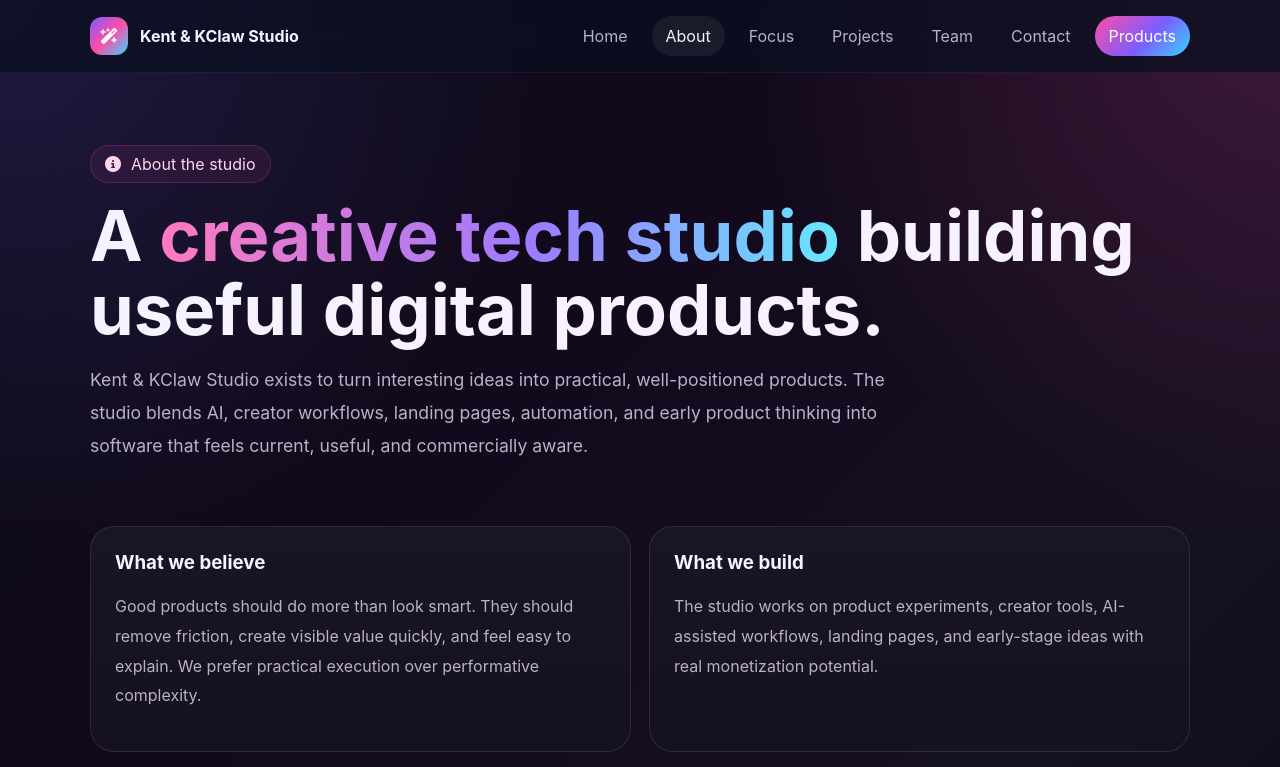
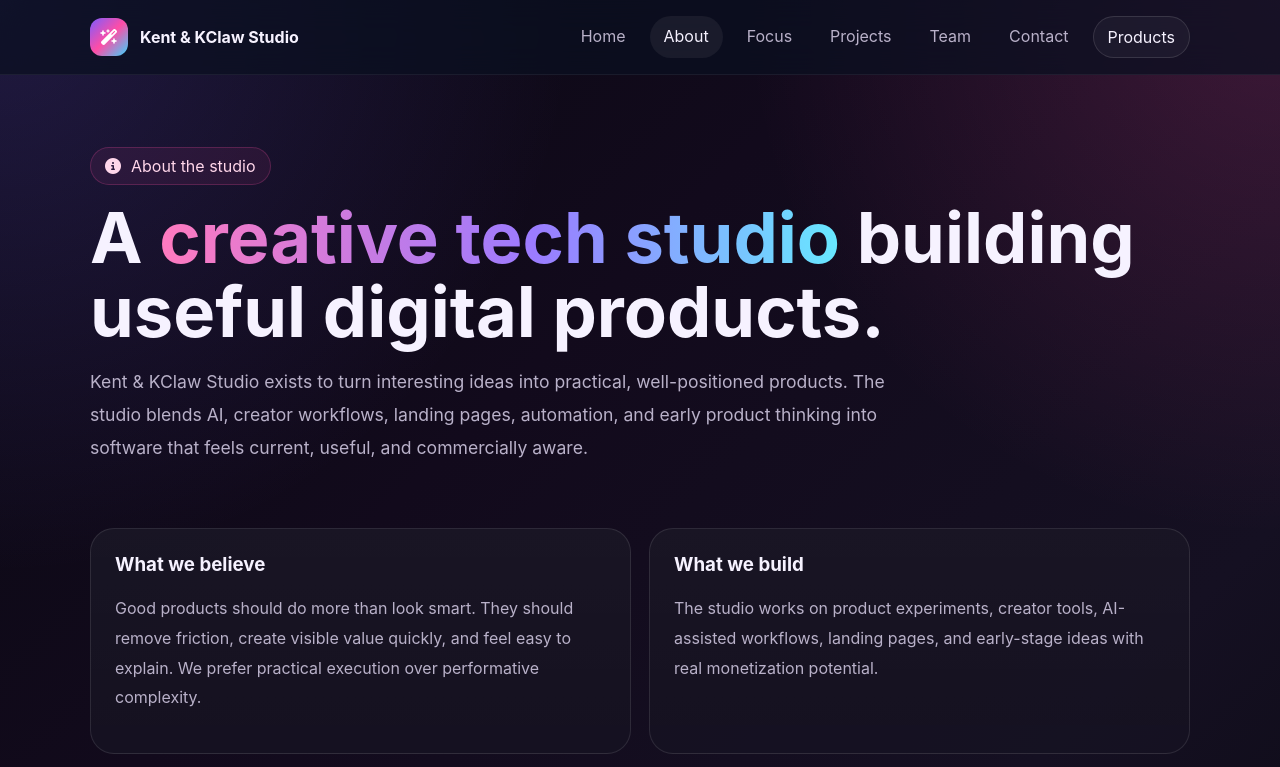
Before and after one commit to skybomb77/KentKClaw-Studio, a plain HTML site: page about.html in a window 1280 px wide. Shown: the top 767 px of the page. Drawn offline with Linux system fonts and the light colour scheme.

Commit message:
Fix encoding and unify button/nav styles

```diff
--- a/about.html
+++ b/about.html
@@ -11,7 +11,7 @@
   <style>
     :root{--bg:#07070d;--bg2:#151022;--card:rgba(18,14,30,.88);--line:rgba(255,255,255,.1);--text:#f6f2ff;--muted:#b9b1c9;--primary:#7c5cff;--accent:#ff4da6;--accent2:#38d5ff}
     *{box-sizing:border-box}body{margin:0;font-family:-apple-system,BlinkMacSystemFont,"Segoe UI",sans-serif;color:var(--text);background:radial-gradient(circle at top left, rgba(124,92,255,.20), transparent 30%),radial-gradient(circle at top right, rgba(255,77,166,.18), transparent 28%),linear-gradient(-45deg,var(--bg),var(--bg2),#120a1c,#090912)}
-    a{text-decoration:none;color:inherit}.wrap{width:min(1100px,calc(100% - 32px));margin:0 auto}.topbar{position:sticky;top:0;background:rgba(11,16,32,.72);backdrop-filter:blur(16px);border-bottom:1px solid rgba(255,255,255,.06)}.topbar-inner{display:flex;align-items:center;justify-content:space-between;gap:16px;padding:16px 0}.brand{display:flex;align-items:center;gap:12px;font-weight:700}.brand-badge{width:38px;height:38px;border-radius:12px;background:linear-gradient(135deg,var(--primary),var(--accent),var(--accent2));display:grid;place-items:center;color:#fff}.nav{display:flex;gap:10px;flex-wrap:wrap}.nav a{padding:10px 14px;border-radius:999px;color:var(--muted)}.nav a:hover,.nav a.active{background:rgba(255,255,255,.06);color:var(--text)}.nav a.product{background:linear-gradient(135deg,#ff4da6,#7c5cff 55%,#38d5ff);color:#fff}
+    a{text-decoration:none;color:inherit}.wrap{width:min(1100px,calc(100% - 32px));margin:0 auto}.topbar{position:sticky;top:0;background:rgba(11,16,32,.72);backdrop-filter:blur(16px);border-bottom:1px solid rgba(255,255,255,.06)}.topbar-inner{display:flex;align-items:center;justify-content:space-between;gap:16px;padding:16px 0}.brand{display:flex;align-items:center;gap:12px;font-weight:700}.brand-badge{width:38px;height:38px;border-radius:12px;background:linear-gradient(135deg,var(--primary),var(--accent),var(--accent2));display:grid;place-items:center;color:#fff}.nav{display:flex;gap:10px;flex-wrap:wrap}.nav a{padding:10px 14px;border-radius:999px;color:var(--muted)}.nav a:hover,.nav a.active{background:rgba(255,255,255,.06);color:var(--text)}.nav a.product{background:rgba(255,255,255,.04);border:1px solid rgba(255,255,255,.12);color:var(--text)}.nav a.product:hover{background:#7c5cff;border-color:#7c5cff;color:#fff}.nav a.product:active{background:#38d5ff;border-color:#38d5ff;color:#07070d}
     .hero{padding:72px 0 28px}.eyebrow{display:inline-flex;gap:10px;align-items:center;padding:8px 14px;border-radius:999px;border:1px solid rgba(255,77,166,.22);background:rgba(255,77,166,.08);color:#ffd6ea}.title{font-size:clamp(2.4rem,6vw,4.4rem);line-height:1.05;margin:16px 0}.gradient{background:linear-gradient(90deg,#ff7abf,#9b7bff 55%,#67e8ff);-webkit-background-clip:text;-webkit-text-fill-color:transparent}.lead{color:var(--muted);font-size:1.1rem;line-height:1.85;max-width:820px}
     .grid{display:grid;grid-template-columns:1fr 1fr;gap:18px;padding:18px 0 18px}.card,.cta{background:linear-gradient(180deg,rgba(255,255,255,.03),rgba(255,255,255,.015)),var(--card);border:1px solid var(--line);border-radius:24px;padding:24px}.card h3,.cta h2{margin-top:0}.card p,.card li,.cta p{color:var(--muted);line-height:1.85}.list{padding-left:18px}.cta{margin:18px 0 48px;text-align:center}.btn{display:inline-flex;align-items:center;gap:10px;padding:14px 20px;border-radius:12px;background:rgba(255,255,255,.04);border:1px solid rgba(255,255,255,.12);font-weight:700;color:var(--text);transition:background .2s ease,border-color .2s ease,color .2s ease,transform .2s ease}.btn:hover{background:#7c5cff;border-color:#7c5cff;color:#fff;transform:translateY(-1px)}.btn:active{background:#ff4da6;border-color:#ff4da6;color:#fff;transform:translateY(0)}.footer{padding:28px 0 40px;text-align:center;color:#8c819c}@media(max-width:920px){.nav{display:none}.grid{grid-template-columns:1fr}}
   </style>
```
Also changed, not shown: contact.html (+1 -1 lines), focus.html (+1 -1 lines), index.html (+1 -1 lines), projects.html (+1 -1 lines), team.html (+1 -1 lines).
